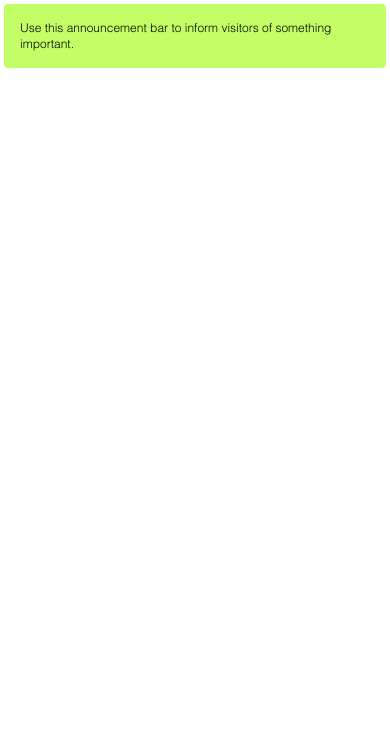
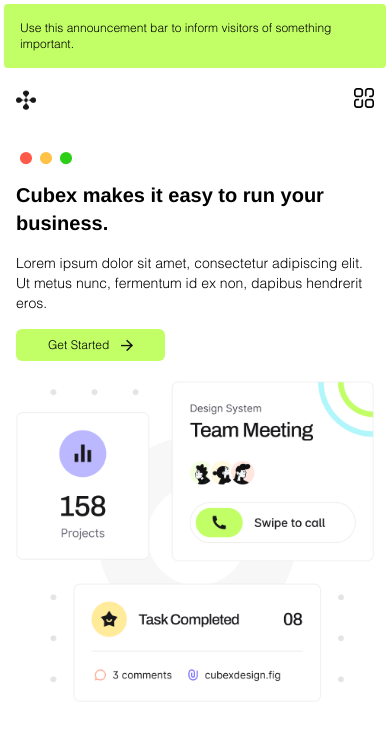
Before and after one commit to Hardy101/Portfolio, a website: page Cubex/index.html in a window 390 px wide. Drawn offline with nearby package versions, Linux system fonts and the light colour scheme.

Commit message:
hero mobile responsive

```diff
--- a/Cubex/index.html
+++ b/Cubex/index.html
@@ -49,12 +49,24 @@
           />
         </div>
       </header>
-
-      <nav class="hidden md:block">
-        <div class="flex justify-between px-8 py-4 text-xs">
-          <ul class="md:hidden sm-ul">
+      <nav>
+        <div class="flex justify-between px-4 md:px-8 py-4 text-xs">
+          <ul class="w-full flex md:hidden justify-between sm-ul">
             <li class="my-auto">
-              <img src="assets/images/logo.png" alt="cubex logo" />
+              <img
+                src="assets/images/logo.png"
+                alt="cubex logo"
+                class="w-5 md:w-6"
+              />
+            </li>
+            <li class="my-auto">
+              <button>
+                <img
+                  src="assets/images/menu-button.png"
+                  alt="menu button"
+                  class="w-5 md:w-6"
+                />
+              </button>
             </li>
           </ul>
           <ul class="hidden grow md:flex gap-4 my-auto lg-ul">
@@ -80,11 +92,13 @@
         </div>
       </nav>
 
-      <section id="hero" class="hidden md:block">
-        <div class="px-10 md:px-20 py-10">
-          <div class="hero-body flex flex-col md:flex-row gap-10 justify-center">
+      <section id="hero">
+        <div class="px-4 md:px-20 py-6 md:py-10">
+          <div
+            class="hero-body flex flex-col md:flex-row gap-10 justify-center"
+          >
             <div class="hero-body-text md:w-1/2">
-              <div class="circles flex gap-2 ml-2">
+              <div class="circles flex gap-2 ml-1 md:ml-2">
                 <img src="assets/images/circle-red.png" alt="" />
                 <img src="assets/images/circle-orange.png" alt="" />
                 <img src="assets/images/circle-green.png" alt="" />
@@ -98,13 +112,13 @@
                   metus nunc, fermentum id ex non, dapibus hendrerit eros.</span
                 >
                 <button
-                  class="flex gap-3 mt-4 bg-green-primary text-sm px-8 py-2 afacad-flux-medium rounded-md"
+                  class="flex gap-3 mt-4 bg-green-primary text-xs md:text-sm px-8 py-2 afacad-flux-medium rounded-md"
                 >
                   <span>Get Started</span>
                   <img
                     src="assets/images/right-arrow.png"
                     alt="right-arrow"
-                    class="my-auto"
+                    class="my-auto w-3"
                   />
                 </button>
               </p>
@@ -128,7 +142,9 @@
 
       <section id="design" class="hidden md:block">
         <div class="px-4 md:px-30 py-20">
-          <div class="mx-auto w-3/5 flex flex-col md:flex-row gap-20 justify-between">
+          <div
+            class="mx-auto w-3/5 flex flex-col md:flex-row gap-20 justify-between"
+          >
             <h2 class="text-2xl font-bold">
               Beautiful designs, totally customized in minutes.
             </h2>
```
Also changed, not shown: Cubex/assets/css/output.css, Cubex/assets/images/menu-button.png (added).
